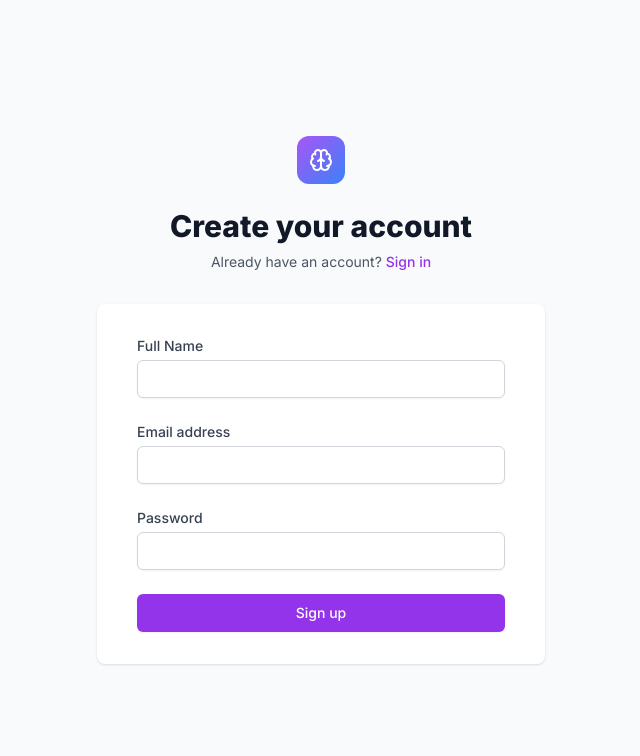
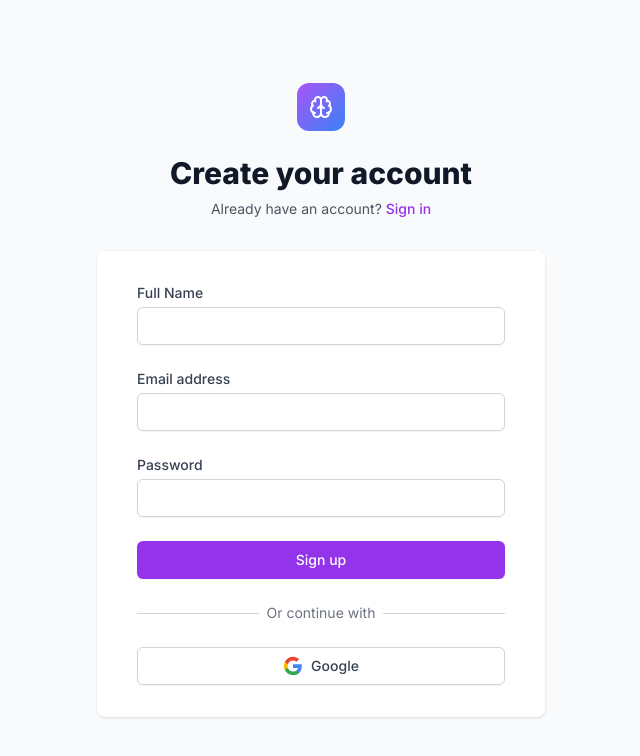
Before and after one commit to jpirc/focusflow-app, a Next.js app: page /register in a window 1280 px wide. Shown: the top 756 px of the page, without its empty margins (319-959 px from the left). Built offline with nearby package versions, Linux system fonts and the light colour scheme.

Commit message:
Production fixes: add NEXTAUTH_SECRET, callbackUrl for Google OAuth, remove debug logs

```diff
--- a/app/login/page.tsx
+++ b/app/login/page.tsx
@@ -134,7 +134,7 @@
 
                         <div className="mt-6">
                             <button
-                                onClick={() => signIn('google')}
+                                onClick={() => signIn('google', { callbackUrl: '/' })}
                                 className="w-full flex justify-center px-4 py-2 border border-gray-300 shadow-sm text-sm font-medium rounded-md text-gray-700 bg-white hover:bg-gray-50 focus:outline-none focus:ring-2 focus:ring-offset-2 focus:ring-purple-500"
                             >
                                 <svg className="h-5 w-5 mr-2" viewBox="0 0 24 24">
--- a/app/register/page.tsx
+++ b/app/register/page.tsx
@@ -1,6 +1,7 @@
 'use client';
 
 import { useState } from 'react';
+import { signIn } from 'next-auth/react';
 import { useRouter } from 'next/navigation';
 import Link from 'next/link';
 import { Brain, Loader2, AlertCircle } from 'lucide-react';
@@ -130,6 +131,44 @@
                             </button>
                         </div>
                     </form>
+
+                    <div className="mt-6">
+                        <div className="relative">
+                            <div className="absolute inset-0 flex items-center">
+                                <div className="w-full border-t border-gray-300" />
+                            </div>
+                            <div className="relative flex justify-center text-sm">
+                                <span className="px-2 bg-white text-gray-500">Or continue with</span>
+                            </div>
+                        </div>
+
+                        <div className="mt-6">
+                            <button
+                                onClick={() => signIn('google', { callbackUrl: '/' })}
+                                className="w-full flex justify-center px-4 py-2 border border-gray-300 shadow-sm text-sm font-medium rounded-md text-gray-700 bg-white hover:bg-gray-50 focus:outline-none focus:ring-2 focus:ring-offset-2 focus:ring-purple-500"
+                            >
+                                <svg className="h-5 w-5 mr-2" viewBox="0 0 24 24">
+                                    <path
+                                        d="M22.56 12.25c0-.78-.07-1.53-.2-2.25H12v4.26h5.92c-.26 1.37-1.04 2.53-2.21 3.31v2.77h3.57c2.08-1.92 3.28-4.74 3.28-8.09z"
+                                        fill="#4285F4"
+                                    />
+                                    <path
+                                        d="M12 23c2.97 0 5.46-.98 7.28-2.66l-3.57-2.77c-.98.66-2.23 1.06-3.71 1.06-2.86 0-5.29-1.93-6.16-4.53H2.18v2.84C3.99 20.53 7.7 23 12 23z"
+                                        fill="#34A853"
+                                    />
+                                    <path
+                                        d="M5.84 14.09c-.22-.66-.35-1.36-.35-2.09s.13-1.43.35-2.09V7.07H2.18C1.43 8.55 1 10.22 1 12s.43 3.45 1.18 4.93l2.85-2.22.81-.62z"
+                                        fill="#FBBC05"
+                                    />
+                                    <path
+                                        d="M12 5.38c1.62 0 3.06.56 4.21 1.64l3.15-3.15C17.45 2.09 14.97 1 12 1 7.7 1 3.99 3.47 2.18 7.07l3.66 2.84c.87-2.6 3.3-4.53 6.16-4.53z"
+                                        fill="#EA4335"
+                                    />
+                                </svg>
+                                Google
+                            </button>
+                        </div>
+                    </div>
                 </div>
             </div>
         </div>
--- a/components/SmartCaptureModal.tsx
+++ b/components/SmartCaptureModal.tsx
@@ -37,8 +37,6 @@
 
       const { tasks } = await parseResponse.json();
 
-      console.log('Parsed tasks:', tasks);
-
       // Create each task
       const createdTasks = [];
       for (const task of tasks) {
@@ -62,8 +60,6 @@
         const createdTask = await response.json();
         createdTasks.push(createdTask);
       }
-
-      console.log('Created tasks:', createdTasks);
 
       setText('');
       onTasksCreated();
--- a/lib/auth.ts
+++ b/lib/auth.ts
@@ -7,6 +7,7 @@
 
 export const authOptions: NextAuthOptions = {
     adapter: PrismaAdapter(prisma),
+    secret: process.env.NEXTAUTH_SECRET,
     providers: [
         GoogleProvider({
             clientId: process.env.GOOGLE_CLIENT_ID || '',
```
